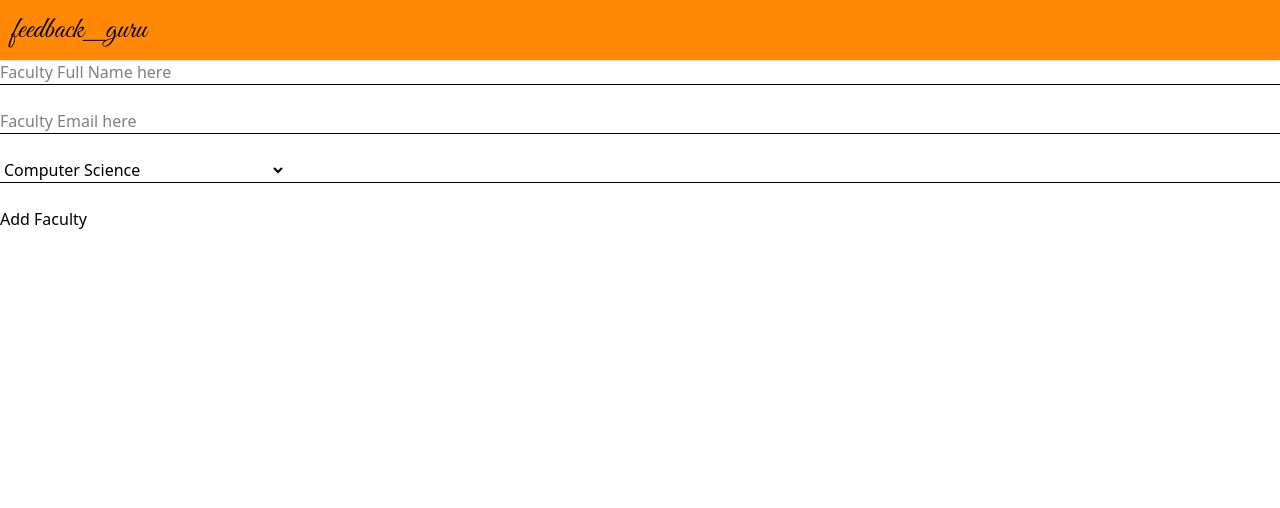
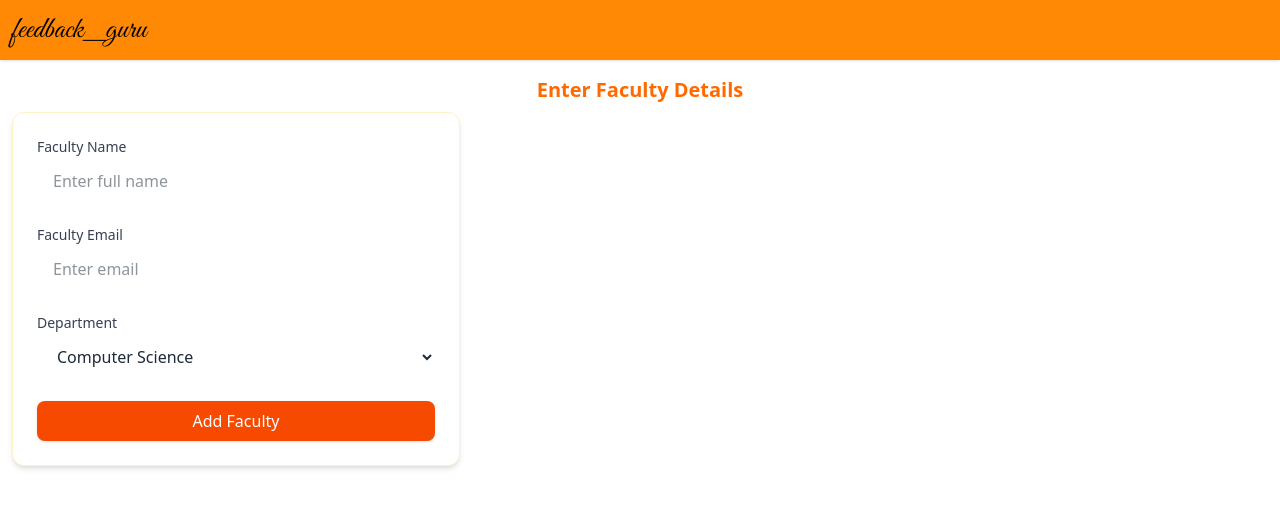
Before and after one commit to PSD24-art/Feedback-Guru-F, a React (Vite) app: page /admin/1/faculty/new in a window 1280 px wide. Shown: the top 508 px of the page. Built offline with nearby package versions, Linux system fonts and the light colour scheme; a web font is replaced by a local one.

Commit message:
addedchange pass and add faculty styling

```diff
--- a/src/pages/AddFaculty.jsx
+++ b/src/pages/AddFaculty.jsx
@@ -16,7 +16,7 @@ const AddFaculty = () => {
       `You are going to add ${name} in database, click ok to confirm`
     );
     if (!confirmed) return;
-    const res = await fetch("${BASE_URL}/admin/faculties/new", {
+    const res = await fetch(`${BASE_URL}/admin/faculties/new`, {
       method: "POST",
       credentials: "include",
       headers: { "Content-Type": "application/json" },
@@ -25,29 +25,69 @@ const AddFaculty = () => {
 
     const data = await res.json();
     console.log(data);
-    alert("Fsculty added successfully");
+    alert("Faculty added successfully");
     navigate(`/admin/${id}`);
   };
 
   return (
-    <div className="mt-15">
-      <form onSubmit={handleOnSubmit}>
-        <input type="text" ref={nameRef} placeholder="Faculty Full Name here" />
-        <hr />
-        <br />
-        <input type="email" ref={emailRef} placeholder="Faculty Email here" />
-        <hr />
-        <br />
-        <select ref={deptRef} id="department">
+    <div className="mt-15 flex justify-center ps-3 pe-3 flex-col ">
+      <h2 className="text-xl text-center font-bold text-orange-500 mt-4 mb-2">
+        Enter Faculty Details
+      </h2>
+      <form
+        onSubmit={handleOnSubmit}
+        className="bg-white shadow-md rounded-xl p-6 w-full max-w-md space-y-6 border-1 border-amber-100"
+      >
+        <div>
+          <label className="block text-sm font-medium text-gray-700 mb-1">
+            Faculty Name
+          </label>
+          <input
+            type="text"
+            ref={nameRef}
+            placeholder="Enter full name"
+            required
+            className="w-full rounded-lg border-gray-300 focus:border-blue-500 focus:ring-2 focus:ring-blue-500 px-4 py-2 text-gray-800"
+          />
+        </div>
+
+        <div>
+          <label className="block text-sm font-medium text-gray-700 mb-1">
+            Faculty Email
+          </label>
+          <input
+            type="email"
+            ref={emailRef}
+            placeholder="Enter email"
+            required
+            className="w-full rounded-lg border-gray-300 focus:border-blue-500 focus:ring-2 focus:ring-blue-500 px-4 py-2 text-gray-800"
+          />
+        </div>
+
+        <div>
+          <label className="block text-sm font-medium text-gray-700 mb-1">
+            Department
+          </label>
+          <select
+            ref={deptRef}
+            id="department"
+            required
+            className="w-full rounded-lg border-gray-300 focus:border-blue-500 focus:ring-2 focus:ring-blue-500 px-4 py-2 text-gray-800"
+          >
             <option value="CS">Computer Science</option>
             <option value="CE">Civil Engineering</option>
             <option value="EE">Electrical Engineering</option>
             <option value="ME">Mechanical Engineering</option>
             <option value="EC">Electronics and Telecommunication</option>
           </select>
-        <hr />
-        <br />
-        <button type="submit">Add Faculty</button>
+        </div>
+
+        <button
+          type="submit"
+          className="w-full bg-orange-600 text-white font-medium py-2 rounded-lg shadow hover:bg-orange-700 transition"
+        >
+          Add Faculty
+        </button>
       </form>
     </div>
   );
--- a/src/pages/PasswordReset.jsx
+++ b/src/pages/PasswordReset.jsx
@@ -32,16 +32,49 @@ const PasswordReset = () => {
 
   return (
     <>
-      <div className="mt-15">
-        <form onSubmit={handleSubmit}>
-          <hr />
-          <input type="password" placeholder="Old password" ref={oldPassRef} />
-          <hr />
-          <br />
-          <input type="password" placeholder="New password" ref={newPassRef} />
-          <hr />
-          <button type="submit">Reset</button>
+      <div className="mt-12 max-w-md mx-auto bg-white rounded-xl shadow-lg p-8 border border-orange-200">
+        <h2 className="text-2xl font-bold text-center text-orange-600 mb-6">
+          Reset Password
+        </h2>
+
+        <form onSubmit={handleSubmit} className="space-y-6">
+          <div>
+            <label className="block text-gray-700 font-medium mb-2">
+              Old Password
+            </label>
+            <input
+              type="password"
+              ref={oldPassRef}
+              placeholder="Enter old password"
+              className="w-full px-4 py-2 border border-gray-300 rounded-lg shadow-sm
+        focus:outline-none focus:ring-2 focus:ring-orange-500 focus:border-orange-500"
+            />
+          </div>
+
+          <div>
+            <label className="block text-gray-700 font-medium mb-2">
+              New Password
+            </label>
+            <input
+              type="password"
+              ref={newPassRef}
+              placeholder="Enter new password"
+              className="w-full px-4 py-2 border border-gray-300 rounded-lg shadow-sm
+        focus:outline-none focus:ring-2 focus:ring-orange-500 focus:border-orange-500"
+            />
+          </div>
+          <button
+            type="submit"
+            className="w-full py-3 bg-orange-600 text-white font-semibold rounded-lg
+      hover:bg-orange-700 transition shadow-md"
+          >
+            Reset Password
+          </button>
         </form>
+
+        <p className="mt-6 text-sm text-gray-500 text-center">
+          Make sure your new password is strong and unique.
+        </p>
       </div>
     </>
   );
```
Also changed, not shown: 1 other file (tests, documents, lock files or other folders). Lines whose indentation alone changed are shown as unchanged.
